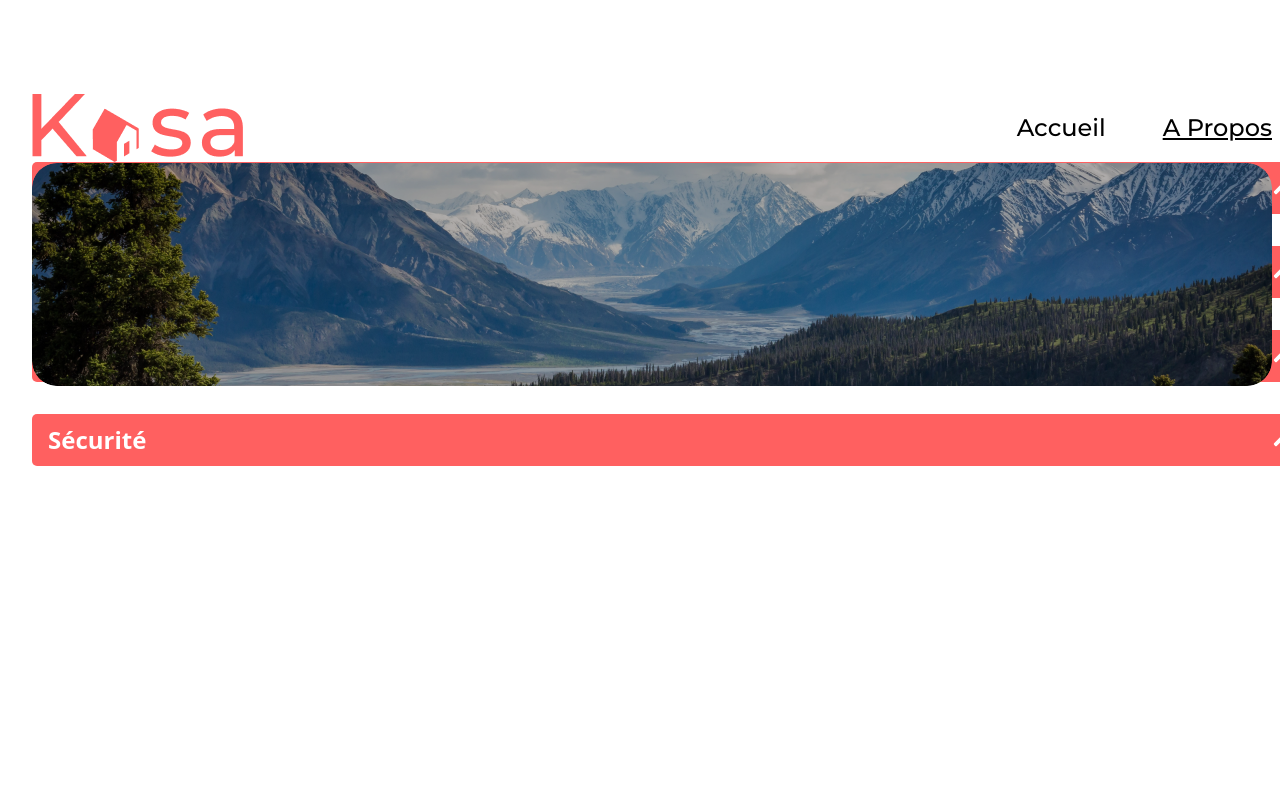
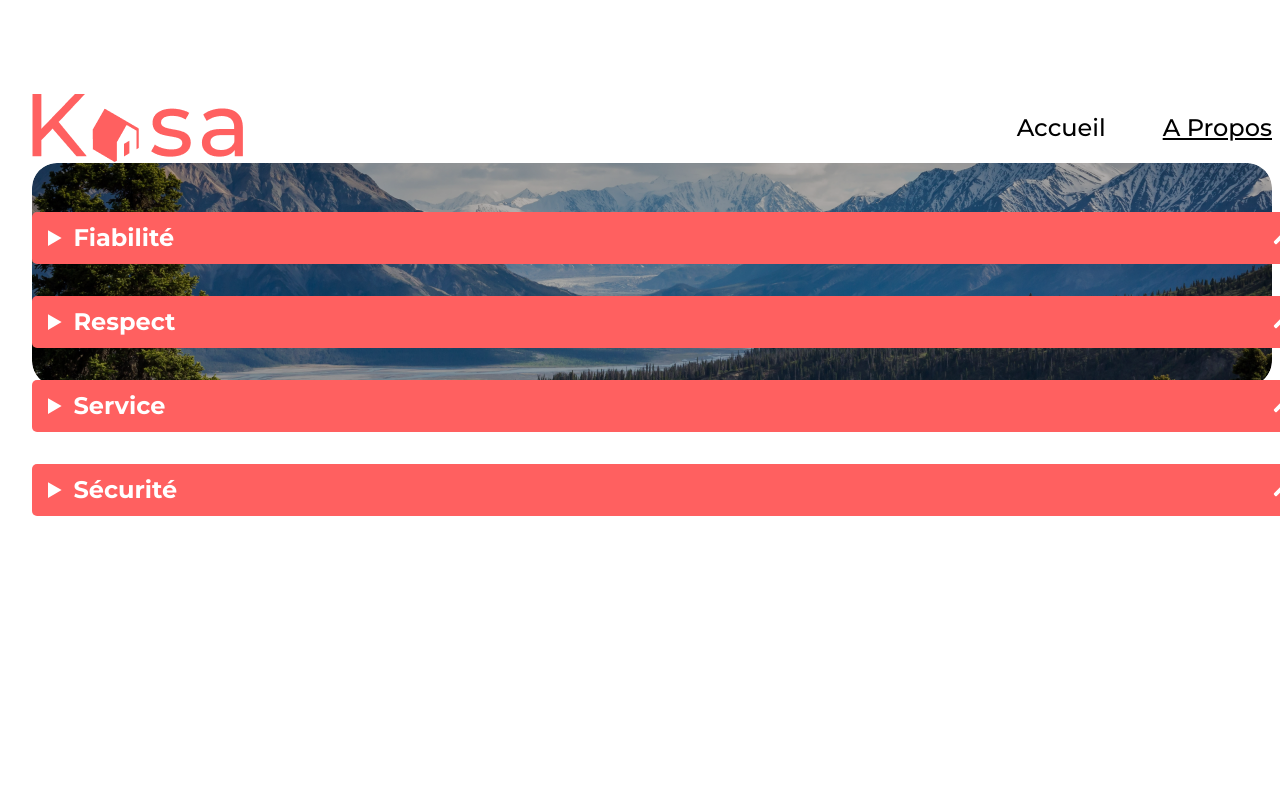
Before and after one commit to S0ph1e22/Kasa, a React (Vite) app: page /APropos in a window 1280 px wide. Shown: the top 800 px of the page. Built offline with nearby package versions, Linux system fonts and the light colour scheme; a web font is replaced by a local one.

Commit message:
debut collabs

```diff
--- a/src/components/Collabs.jsx
+++ b/src/components/Collabs.jsx
@@ -1,14 +1,33 @@
-import React from "react";
+import React, { useState } from "react";
 import "../styles/Collabs.scss";
-import { FaChevronUp } from "react-icons/fa";
+import { FaChevronDown, FaChevronUp } from "react-icons/fa";
 
-function Collabs({text}){
-return(
+function Collabs({ text }) {
+  const [isOpen, setIsOpen] = useState(false);
+
+  // Fonction pour ouverture/fermeture
+  const handleToggle = () => {
+    setIsOpen(!isOpen);
+  };
+
+  //icone ouverture/fermeture
+  return (
     <div className="collabs-a-propos">
-        {text && <p>{text}</p>}
-        <FaChevronUp className="collabs-icon"/>
+
+        <details open={isOpen}>
+            <summary>{text}</summary>
+            <p>Ce produit a été fabriqué par ACME et respecte les pandas.</p>
+        </details>
+
+        <div onClick={handleToggle} className="collabs-icon">
+            {isOpen ? (
+                <FaChevronDown/>
+                ) : (
+                <FaChevronUp />
+                )}
+        </div>
     </div>
-)
+  );
 }
 
-export default Collabs
+export default Collabs;
--- a/src/components/main.jsx
+++ b/src/components/main.jsx
@@ -9,6 +9,7 @@ import '../styles/index.css'
 import App from './App.jsx'
 import ErrorPage from "./Error.jsx";
 import APropos from "./Apropos.jsx";
+import '../styles/App.css'
 
 const router = createBrowserRouter([
   {
--- a/src/styles/Apropos.scss
+++ b/src/styles/Apropos.scss
@@ -0,0 +1,4 @@
+.txt-collabs {
+    top: 50px;
+    position: relative;
+}
--- a/src/styles/Collabs.scss
+++ b/src/styles/Collabs.scss
@@ -2,23 +2,27 @@
     display: flex;
     color: white;
     font-size: 24px;
+    align-items: center;
     justify-content: space-between;
-    align-items: center;
     padding: 0 1rem;
     background-color: rgba(255, 96, 96, 1);
     font-weight: 700;
     height: 52px;
     border-radius: 5px;
     margin-bottom: 2rem;
+    font-family: "Montserrat";
 
-    p{
-        flex-direction: column;
-        text-align: left;
-        justify-content: center;
+    .collabs-icon {
+      display: flex;
+      cursor: grab;
     }
 
-    .collabs-icon:hover{
-        transform: rotate(180deg);
+    summary::marker{
+        display: none !important;
     }
 
-}
+    details p{
+        background-color: grey;
+        font-size: 20px ;
+    }
+  }
--- a/src/styles/Header.scss
+++ b/src/styles/Header.scss
@@ -1,10 +1,10 @@
 header{
+    position: relative;
     width: 1240px;
     height: 68px;
     display: flex;
     align-items: center;
     justify-content: space-between;
-    position: relative;
 
     img{
         display: block;
```
